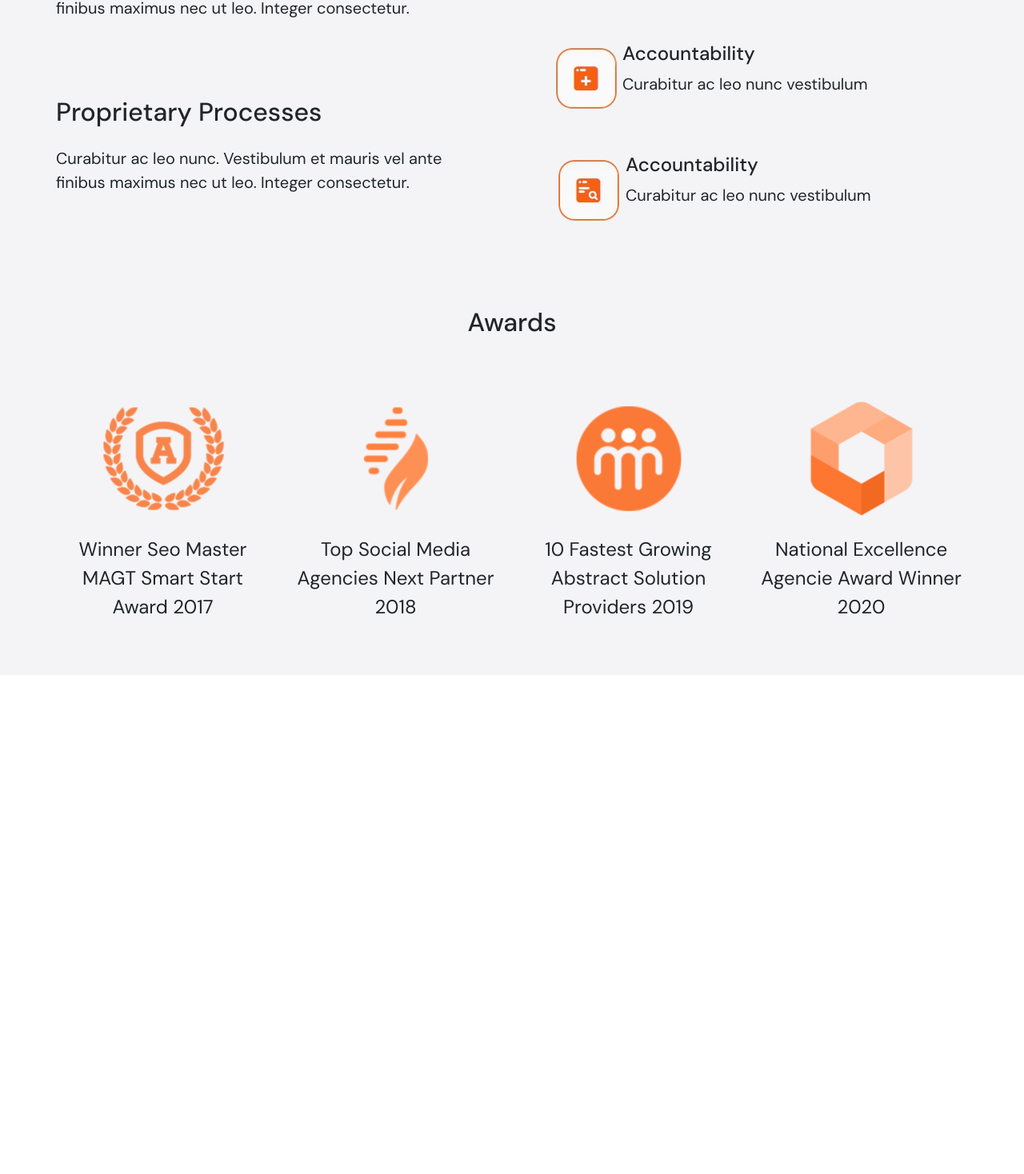
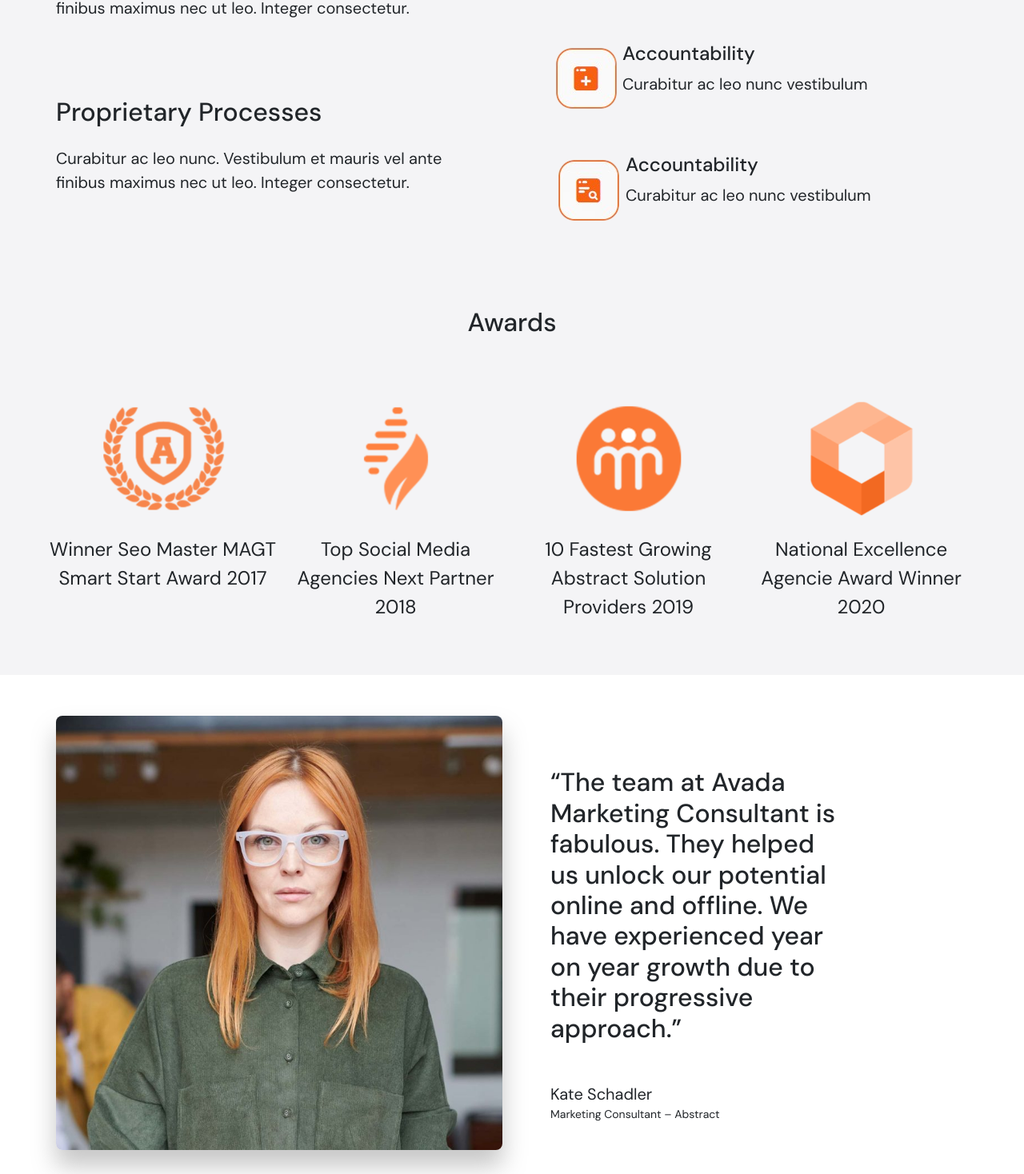
Before and after one commit to Trotteriniku/proj-html-vuejs, a Vue app: page / in a window 1280 px wide. Shown: the part 5699-7167 px from the top of the page at 80% size. Before the commit the page ends 6543 px from the top, so only its background shows below. Built offline with nearby package versions, Linux system fonts and the light colour scheme.

Commit message:
team marketing sec

```diff
--- a/src/App.vue
+++ b/src/App.vue
@@ -140,33 +140,33 @@
       </div>
     </section>
     <!-- Awards -->
-    <section  style="background-color: #f4f4f6; padding-bottom: 4%;">
+    <section  style="background-color: #f4f4f6; padding-bottom: 4%; margin-bottom: 4%;">
       <div  class="container text-center p-0">
         <h3 style="font-size: 32px;">Awards</h3>
-
+      <!-- Awards image -->
         <div class="row">
-          <div class="col-3 mt-5 ">
+          <div class="col-3 mt-5 p-0">
             <div>
               <img src="./assets/imagesNotDinamic/award-a-200x191.png" alt="">
             </div>
             <p style="font-size: 24px;" >Winner Seo Master MAGT Smart Start Award 2017</p>
           </div>
 
-          <div class="col-3 mt-5 ">
+          <div class="col-3 mt-5 p-0">
             <div>
               <img src="./assets/imagesNotDinamic/award-b-200x191.png" alt="">
             </div>
             <p style="font-size: 24px;">Top Social Media Agencies Next Partner 2018</p>
           </div>
 
-          <div class="col-3 mt-5">
+          <div class="col-3 mt-5 p-0">
             <div>
               <img src="./assets/imagesNotDinamic/award-c-200x191.png" alt="">
             </div>
             <p style="font-size: 24px;">10 Fastest Growing Abstract Solution Providers 2019</p>
           </div>
 
-          <div class="col-3 mt-5  ">
+          <div class="col-3 mt-5 p-0 ">
             <div>
               <img src="./assets/imagesNotDinamic/award-d-200x191.png" alt="">
             </div>
@@ -176,8 +176,26 @@
 
         </div>
 
+
       </div>
 
+
+    </section>
+    <!-- team marketing expert -->
+    <section class="container p-0">
+
+      <div class="row">
+          <div class="col-6">
+            <img class="w-100  rounded-3"  src="./assets/imagesNotDinamic/large-testimonial-800x778.jpg" alt="" style="box-shadow: 0px 20px 30px 0px rgba(128, 128, 128, 0.452);
+">
+
+          </div>
+          <div class="col-6 mt-3 p-5">
+            <h3 class="w-75" style="font-size: 32px;">“The team at Avada Marketing Consultant is fabulous. They helped us unlock our potential online and offline. We have experienced year on year growth due to their progressive approach.”</h3>
+            <div style="font-size: 20px;" class="mt-5">Kate Schadler</div>
+            <p style="font-size: 14px;">Marketing Consultant – Abstract</p>
+          </div>
+        </div>
     </section>
 
 
```
